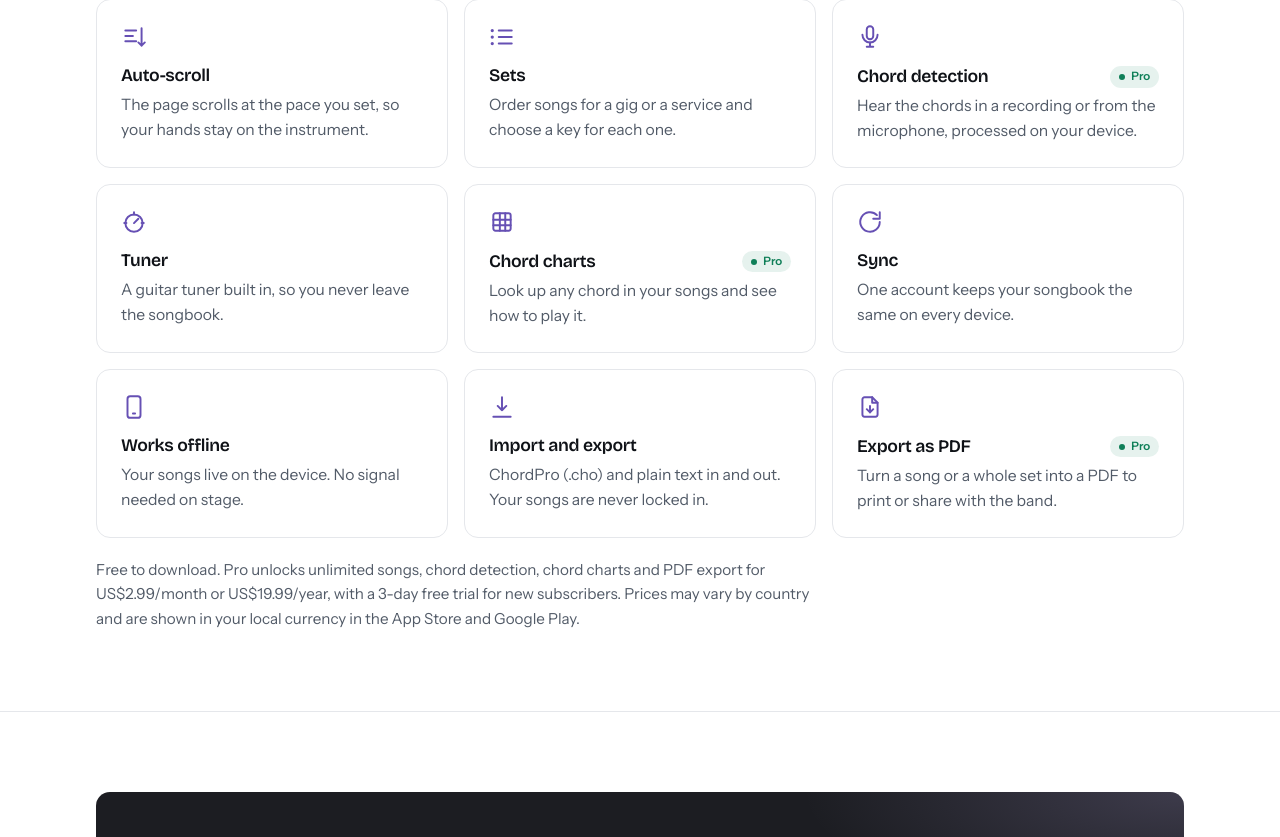
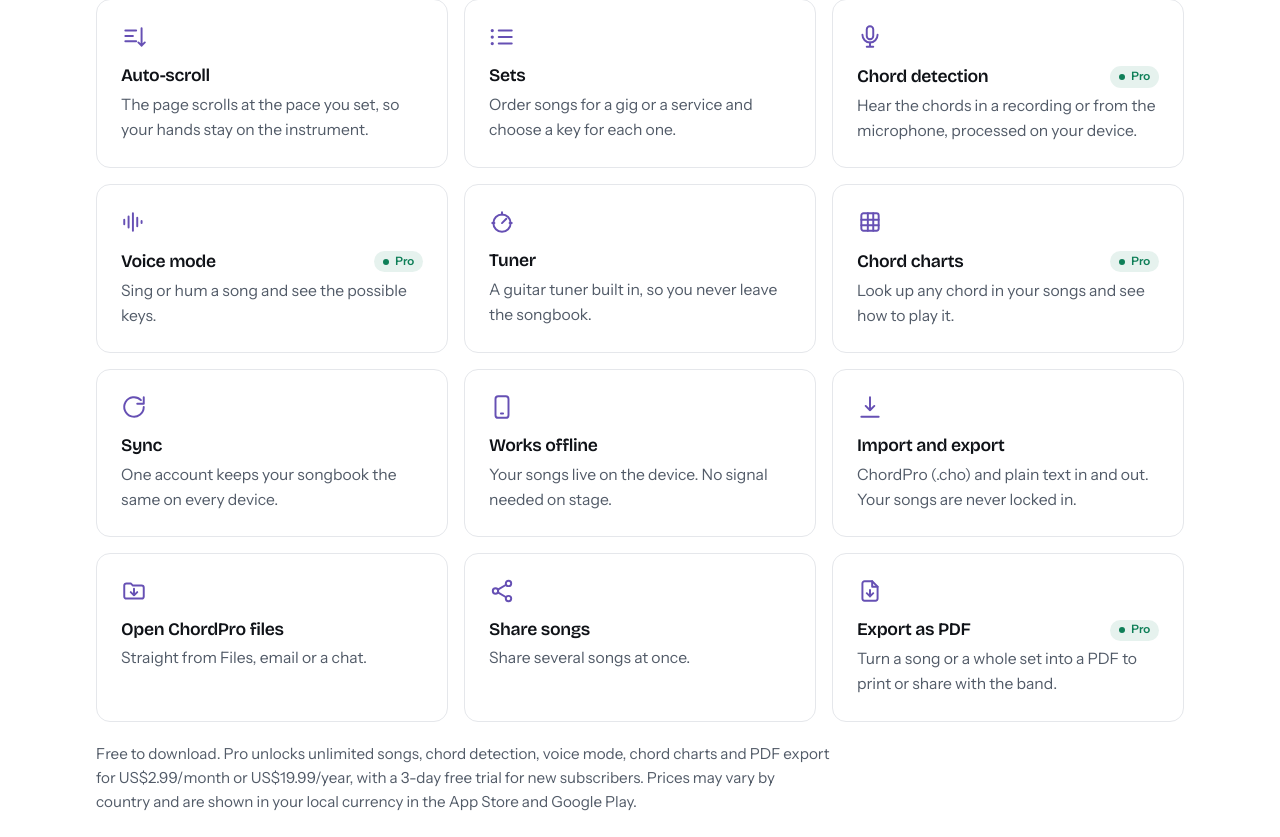
Before and after one commit to Goodmarklabs/goodmark-website, a plain HTML site: page pocket-lyrics/index.html in a window 1280 px wide. Shown: the part 1318-2155 px from the top of the page. Drawn offline with Linux system fonts and the light colour scheme.

Commit message:
Pocket Lyrics: Voice mode (Pro), open ChordPro files from other apps, share several songs at once
Co-Authored-By: Claude Opus 5.5 <noreply@anthropic.com>

```diff
--- a/pocket-lyrics/index.html
+++ b/pocket-lyrics/index.html
@@ -75,14 +75,17 @@
           <li class="feature"><svg aria-hidden="true" viewBox="0 0 24 24" fill="none" stroke="currentColor" stroke-width="1.8" stroke-linecap="round" stroke-linejoin="round"><path d="M4 6h10M4 11h7M4 16h10"/><path d="M19 4v16M16 17l3 3 3-3"/></svg><h3>Auto-scroll</h3><p>The page scrolls at the pace you set, so your hands stay on the instrument.</p></li>
           <li class="feature"><svg aria-hidden="true" viewBox="0 0 24 24" fill="none" stroke="currentColor" stroke-width="1.8" stroke-linecap="round" stroke-linejoin="round"><path d="M9 6h12M9 12h12M9 18h12"/><path d="M3 6h.01M3 12h.01M3 18h.01" stroke-width="3"/></svg><h3>Sets</h3><p>Order songs for a gig or a service and choose a key for each one.</p></li>
           <li class="feature"><svg aria-hidden="true" viewBox="0 0 24 24" fill="none" stroke="currentColor" stroke-width="1.8" stroke-linecap="round" stroke-linejoin="round"><rect x="9" y="2" width="6" height="12" rx="3"/><path d="M5 10a7 7 0 0 0 14 0"/><path d="M12 17v4M9 21h6"/></svg><div class="feature-title"><h3>Chord detection</h3><span class="pill">Pro</span></div><p>Hear the chords in a recording or from the microphone, processed on your device.</p></li>
+          <li class="feature"><svg aria-hidden="true" viewBox="0 0 24 24" fill="none" stroke="currentColor" stroke-width="1.8" stroke-linecap="round" stroke-linejoin="round"><path d="M3 10v4M7 7v10M11 4v16M15 8v8M19 11v2"/></svg><div class="feature-title"><h3>Voice mode</h3><span class="pill">Pro</span></div><p>Sing or hum a song and see the possible keys.</p></li>
           <li class="feature"><svg aria-hidden="true" viewBox="0 0 24 24" fill="none" stroke="currentColor" stroke-width="1.8" stroke-linecap="round" stroke-linejoin="round"><circle cx="12" cy="13" r="8"/><path d="M12 13l4-4"/><path d="M12 3v2M3 13h2M19 13h2"/></svg><h3>Tuner</h3><p>A guitar tuner built in, so you never leave the songbook.</p></li>
           <li class="feature"><svg aria-hidden="true" viewBox="0 0 24 24" fill="none" stroke="currentColor" stroke-width="1.8" stroke-linecap="round" stroke-linejoin="round"><rect x="4" y="4" width="16" height="16" rx="2"/><path d="M4 10h16M4 15h16M10 4v16M15 4v16"/></svg><div class="feature-title"><h3>Chord charts</h3><span class="pill">Pro</span></div><p>Look up any chord in your songs and see how to play it.</p></li>
           <li class="feature"><svg aria-hidden="true" viewBox="0 0 24 24" fill="none" stroke="currentColor" stroke-width="1.8" stroke-linecap="round" stroke-linejoin="round"><path d="M21 12a9 9 0 1 1-2.6-6.4"/><path d="M21 3v6h-6"/></svg><h3>Sync</h3><p>One account keeps your songbook the same on every device.</p></li>
           <li class="feature"><svg aria-hidden="true" viewBox="0 0 24 24" fill="none" stroke="currentColor" stroke-width="1.8" stroke-linecap="round" stroke-linejoin="round"><rect x="6" y="2" width="12" height="20" rx="2.5"/><path d="M11 18h2"/></svg><h3>Works offline</h3><p>Your songs live on the device. No signal needed on stage.</p></li>
           <li class="feature"><svg aria-hidden="true" viewBox="0 0 24 24" fill="none" stroke="currentColor" stroke-width="1.8" stroke-linecap="round" stroke-linejoin="round"><path d="M12 3v12M8 11l4 4 4-4"/><path d="M4 21h16"/></svg><h3>Import and export</h3><p>ChordPro (.cho) and plain text in and out. Your songs are never locked in.</p></li>
+          <li class="feature"><svg aria-hidden="true" viewBox="0 0 24 24" fill="none" stroke="currentColor" stroke-width="1.8" stroke-linecap="round" stroke-linejoin="round"><path d="M3 7a2 2 0 0 1 2-2h4l2 2h8a2 2 0 0 1 2 2v8a2 2 0 0 1-2 2H5a2 2 0 0 1-2-2z"/><path d="M12 10v6M9 13l3 3 3-3"/></svg><h3>Open ChordPro files</h3><p>Straight from Files, email or a chat.</p></li>
+          <li class="feature"><svg aria-hidden="true" viewBox="0 0 24 24" fill="none" stroke="currentColor" stroke-width="1.8" stroke-linecap="round" stroke-linejoin="round"><circle cx="18" cy="5" r="2.5"/><circle cx="6" cy="12" r="2.5"/><circle cx="18" cy="19" r="2.5"/><path d="M8.2 10.8l7.6-4.6M8.2 13.2l7.6 4.6"/></svg><h3>Share songs</h3><p>Share several songs at once.</p></li>
           <li class="feature"><svg aria-hidden="true" viewBox="0 0 24 24" fill="none" stroke="currentColor" stroke-width="1.8" stroke-linecap="round" stroke-linejoin="round"><path d="M14 3H7a2 2 0 0 0-2 2v14a2 2 0 0 0 2 2h10a2 2 0 0 0 2-2V8z"/><path d="M14 3v5h5"/><path d="M12 11v6M9 14l3 3 3-3"/></svg><div class="feature-title"><h3>Export as PDF</h3><span class="pill">Pro</span></div><p>Turn a song or a whole set into a PDF to print or share with the band.</p></li>
         </ul>
-        <p class="features-note">Free to download. Pro unlocks unlimited songs, chord detection, chord charts and PDF export for US$2.99/month or US$19.99/year, with a 3-day free trial for new subscribers. Prices may vary by country and are shown in your local currency in the App Store and Google Play.</p>
+        <p class="features-note">Free to download. Pro unlocks unlimited songs, chord detection, voice mode, chord charts and PDF export for US$2.99/month or US$19.99/year, with a 3-day free trial for new subscribers. Prices may vary by country and are shown in your local currency in the App Store and Google Play.</p>
       </div>
     </section>
 
```
Also changed, not shown: index.html (+1 -1 lines).
